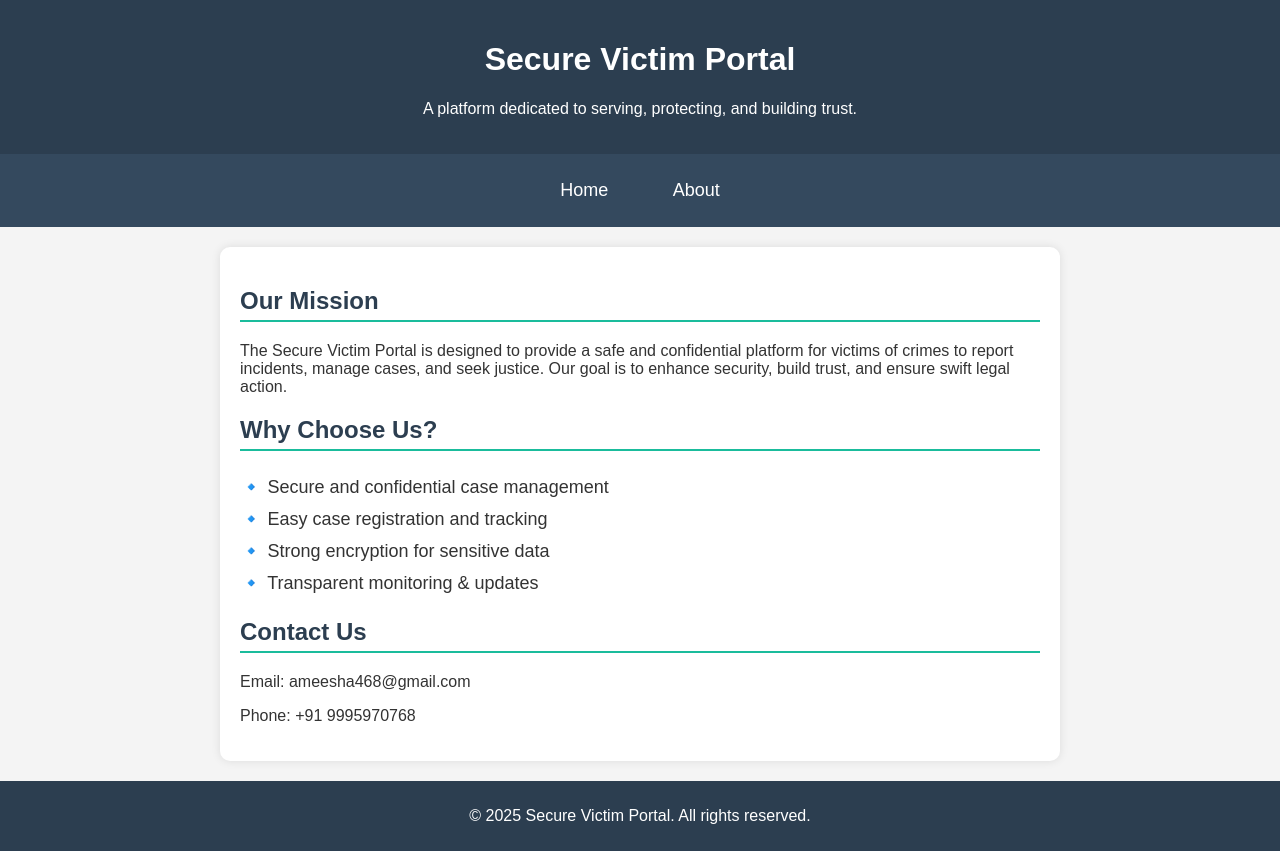
After one commit to AmeeshaAntony/Secure-Victim-Portal, a Flask app: page /about in a window 1280 px wide. The commit adds this page. Run offline with Flask 3, Linux system fonts and the light colour scheme.

Commit message:
seventh commit

```diff
--- a/app.py
+++ b/app.py
@@ -244,6 +244,10 @@ def police_home():
         flash("Please log in first.", "warning")
         return redirect(url_for('police_login'))
     return render_template('home.html', name=session.get('user_name'))
+
+@app.route('/about')
+def about():
+    return render_template('police_about.html')
 
 @app.route('/assign_officers')
 def assign_officers():
--- /dev/null
+++ b/static/police_about.css
@@ -0,0 +1,81 @@
+/* General Styles */
+body {
+    font-family: Arial, sans-serif;
+    margin: 0;
+    padding: 0;
+    background-color: #f4f4f4;
+    color: #333;
+}
+
+/* Header */
+header {
+    background: #2c3e50;
+    color: white;
+    text-align: center;
+    padding: 20px 0;
+}
+
+/* Navigation Bar */
+nav {
+    background: #34495e;
+    padding: 10px;
+    text-align: center;
+}
+
+nav ul {
+    list-style: none;
+    padding: 0;
+}
+
+nav ul li {
+    display: inline;
+    margin: 0 15px;
+}
+
+nav ul li a {
+    color: white;
+    text-decoration: none;
+    font-size: 18px;
+    padding: 10px 15px;
+    border-radius: 5px;
+    transition: background 0.3s ease;
+}
+
+nav ul li a:hover, nav ul li a.active {
+    background: #1abc9c;
+}
+
+/* About Content */
+.about-content {
+    max-width: 800px;
+    margin: 20px auto;
+    background: white;
+    padding: 20px;
+    border-radius: 10px;
+    box-shadow: 0px 0px 10px rgba(0, 0, 0, 0.1);
+}
+
+.about-content h2 {
+    color: #2c3e50;
+    border-bottom: 2px solid #1abc9c;
+    padding-bottom: 5px;
+}
+
+.about-content ul {
+    list-style: none;
+    padding: 0;
+}
+
+.about-content ul li {
+    padding: 5px 0;
+    font-size: 18px;
+}
+
+/* Footer */
+footer {
+    text-align: center;
+    background: #2c3e50;
+    color: white;
+    padding: 10px 0;
+    margin-top: 20px;
+}
--- a/templates/home.html
+++ b/templates/home.html
@@ -18,7 +18,7 @@
             <li><a href="{{ url_for('manage_cases') }}">Manage Cases</a></li>
             <li><a href="{{ url_for('register_case') }}">Register Cases</a></li>
             <li><a href="{{ url_for('settings') }}">Settings</a></li>
-            <li><a href="#">About</a></li>
+            <li><a href="{{ url_for('about') }}">About</a></li>
         </ul>
     </nav>
 
--- /dev/null
+++ b/templates/police_about.html
@@ -0,0 +1,45 @@
+<!DOCTYPE html>
+<html lang="en">
+<head>
+    <meta charset="UTF-8">
+    <meta name="viewport" content="width=device-width, initial-scale=1.0">
+    <title>About | Secure Victim Portal</title>
+    <link rel="stylesheet" href="{{ url_for('static', filename='police_about.css') }}">
+</head>
+<body>
+
+    <header>
+        <h1>Secure Victim Portal</h1>
+        <p>A platform dedicated to serving, protecting, and building trust.</p>
+    </header>
+
+    <nav>
+        <ul>
+            <li><a href="{{ url_for('admin_home') }}">Home</a></li>
+            <li><a href="{{ url_for('about') }}" >About</a></li>
+        </ul>
+    </nav>
+
+    <section class="about-content">
+        <h2>Our Mission</h2>
+        <p>The Secure Victim Portal is designed to provide a safe and confidential platform for victims of crimes to report incidents, manage cases, and seek justice. Our goal is to enhance security, build trust, and ensure swift legal action.</p>
+
+        <h2>Why Choose Us?</h2>
+        <ul>
+            <li>🔹 Secure and confidential case management</li>
+            <li>🔹 Easy case registration and tracking</li>
+            <li>🔹 Strong encryption for sensitive data</li>
+            <li>🔹 Transparent monitoring & updates</li>
+        </ul>
+
+        <h2>Contact Us</h2>
+        <p>Email: ameesha468@gmail.com</p>
+        <p>Phone: +91 9995970768</p>
+    </section>
+
+    <footer>
+        <p>&copy; 2025 Secure Victim Portal. All rights reserved.</p>
+    </footer>
+
+</body>
+</html>
```
